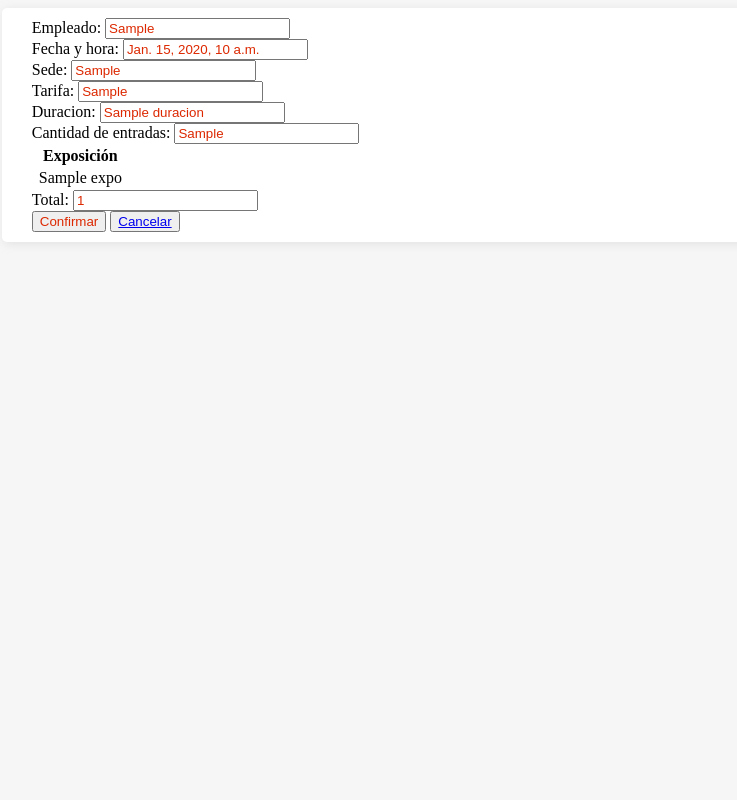
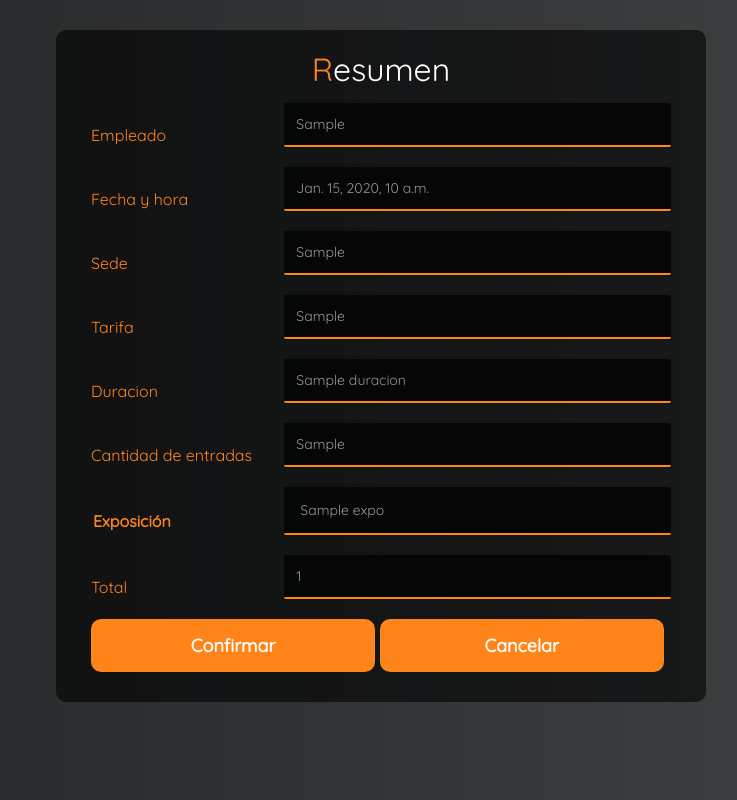
Before and after one commit to juliansalvucci/Museo, a Django app: template VentaEntradas/templates/tomarCantidadDeEntradas.html in a window 1280 px wide. Shown: the whole page, without its empty margins (259-996 px from the left). Run offline with Django 3.2, Linux system fonts and the light colour scheme; tables that the repository leaves empty hold one stand-in row (values such as "Sample post"); the template is opened without the code that fills it: values that come from a table or form of the project are taken from there, most other values are stand-ins (such as "Sample title", 1, 10 or a date in 2020).

Commit message:
Estilos aplicados

```diff
--- a/Diseño/settings.py
+++ b/Diseño/settings.py
@@ -78,7 +78,7 @@ WSGI_APPLICATION = 'Diseño.wsgi.application'
 DATABASES = {
     'default': {
         'ENGINE': 'django.db.backends.postgresql_psycopg2',
-        'NAME': 'museo2',
+        'NAME': 'museo',
         'USER': 'postgres',
         'PASSWORD': '',
         'HOST': 'localhost',
--- a/VentaEntradas/models.py
+++ b/VentaEntradas/models.py
@@ -194,8 +194,7 @@ class Exposicion(models.Model):
     horaApertura = models.TimeField(blank=True, null=True)
     horaCierre = models.TimeField(blank=True, null=True)
     nombre = models.CharField(max_length=200, blank=True, null=True)
-    detalleExposicion = models.ManyToManyField(
-        "DetalleExposicion", blank=True, null=True)
+    detalleExposicion = models.ManyToManyField("DetalleExposicion", blank=True, null=True)
     empleado = models.OneToOneField(
         "Empleado",
         verbose_name=_('Empleado'),
--- a/VentaEntradas/templates/base.html
+++ b/VentaEntradas/templates/base.html
@@ -1,22 +1,25 @@
 <!DOCTYPE html>
 <html lang="en">
 	<head>
-    <meta charset="UTF-8">
-    <meta http-equiv="X-UA-Compatible" content="IE=edge">
-    <meta name="viewport" content="width=device-width, initial-scale=1.0">
+		<meta charset="UTF-8" />
+		<meta http-equiv="X-UA-Compatible" content="IE=edge" />
+		<meta name="viewport" content="width=device-width, initial-scale=1.0" />
 		<title>Museo pictórico</title>
-    <link rel="stylesheet" href="/static/styles.css" />
+		<link rel="preconnect" href="https://fonts.googleapis.com" />
+		<link rel="preconnect" href="https://fonts.gstatic.com" crossorigin />
+		<link
+			href="https://fonts.googleapis.com/css2?family=Quicksand&display=swap"
+			rel="stylesheet"
+		/>
+		<link rel="stylesheet" media="screen" href="/static/main_styles.css" />
 	</head>
 	<body>
+		<div class="form">
 			<div class="contenido">
-        {% block contenido %}
-        {% endblock contenido %}
+				{% block contenido %} {% endblock contenido %}
 			</div>
 
-    <div class="entradas">
-        {% block entradas %}
-        {% endblock entradas %}
+			<div class="entradas">{% block entradas %} {% endblock entradas %}</div>
 		</div>
-
 	</body>
 </html>
--- a/VentaEntradas/templates/error.html
+++ b/VentaEntradas/templates/error.html
@@ -1,4 +1,4 @@
 {% extends "base.html" %} {% block contenido %}
 {% csrf_token %}
-<p>Se ha detectado un exceso de visitantes para la Sede</p>
+<h2>Se ha detectado un exceso de visitantes para la Sede</h2>
 {% endblock contenido %}
--- a/VentaEntradas/templates/finCU.html
+++ b/VentaEntradas/templates/finCU.html
@@ -1,6 +1,6 @@
 {% extends "base.html" %}
 {% block contenido %}
-  <h4>Entradas generadas:</h4>
+  <h2>Entradas generadas:</h2>
 {% endblock contenido %}
 
 {% block entradas %}
--- a/VentaEntradas/templates/tomarCantidadDeEntradas.html
+++ b/VentaEntradas/templates/tomarCantidadDeEntradas.html
@@ -1,76 +1,140 @@
+<!DOCTYPE html>
+<html>
+	<head>
+		<meta charset="utf-8" />
+		<meta name="viewport" content="width=device-width, initial-scale=1" />
+		<link rel="preconnect" href="https://fonts.googleapis.com" />
+		<link rel="preconnect" href="https://fonts.gstatic.com" crossorigin />
+		<link
+			href="https://fonts.googleapis.com/css2?family=Quicksand&display=swap"
+			rel="stylesheet"
+		/>
+		<link rel="stylesheet" media="screen" href="/static/main_styles.css" />
+	</head>
+	<body>
 		{% extends "base.html" %} {% block contenido %}
+		<div class="form-header">
+					<h1 class="form-title">
+						R<span>esumen</span>
+					</h1>
+				</div>
 		<form action="../tomarConfirmacionDeVenta/" method="POST">
 			{% csrf_token %}
-  <label for="empleadoLogueado">Empleado: </label
-  ><input
+			<div class="form-content-input">
+				<label for="empleadoLogueado" class="form-label">Empleado</label>
+				<input
 					type="text"
 					name="empleadoLogueado"
 					value="{{empleadoLogueado}}"
 					readonly="True"
+					class="form-input"
+					placeholder="Nombre empleado"
 				/>
-  <!--input estatico-->
-  <br>
-  <label for="fechaHoraActual">Fecha y hora: </label
-  ><input
+			</div>
+			<div class="form-content-input">
+				<label for="fechaHoraActual" class="form-label">Fecha y hora</label>
+				<input
 					type="datetime"
 					name="fechaHoraActual"
 					value="{{fechaHoraActual}}"
 					readonly="True"
+					class="form-input"
+					placeholder="yyyy/mm/dd"
 				/>
-  <br>
-  <input type="hidden" name="sesion" value="{{sesion}}" readonly="True" />
-  <label for="sedeActual">Sede: </label
-  ><input
+			</div>
+			<!-- <div class="form-content-input">
+				<label for="sesion" class="form-label">Sesión</label>
+				<input
+					type="text"
+					name="sesion"
+					value="{{sesion}}"
+					readonly="True"
+					class="form-input"
+					placeholder="Nombre usuario"
+
+				/>
+			</div> -->
+			<div class="form-content-input">
+				<label for="sedeActual" class="form-label">Sede</label>
+				<input
 					type="text"
 					name="sedeActual"
 					value="{{sedeActual}}"
 					readonly="True"
+					class="form-input"
+					placeholder="Nombre sede"
 				/>
-  <br />
-  <label for="tarifaSeleccionada">Tarifa: </label
-  ><input
+			</div>
+			<div class="form-content-input">
+				<label for="tarifaSeleccionada" class="form-label">Tarifa</label>
+				<input
 					type="text"
 					name="tarifaSeleccionada"
 					value="{{tarifaSeleccionada}}"
 					readonly="True"
+					class="form-input"
+					placeholder="Tarifa"
 				/>
-  <br />
-  <label for="duracion">Duracion: </label
-  ><input type="text" name="duracion" value="{{duracion}}" readonly="True" />
-  <br />
-  <label for="cantidadDeEntradas">Cantidad de entradas: </label
-  ><input
+			</div>
+			<div class="form-content-input">
+				<label for="duracion" class="form-label">Duracion</label>
+				<input
+					type="text"
+					name="duracion"
+					value="{{duracion}}"
+					readonly="True"
+					class="form-input"
+					placeholder="00:00:00"
+				/>
+			</div>
+			<div class="form-content-input">
+				<label for="cantidadDeEntradas" class="form-label"
+					>Cantidad de entradas</label
+				>
+				<input
 					type="text"
 					name="cantidadDeEntradas"
 					value="{{cantidadDeEntradas}}"
 					readonly="True"
+					class="form-input"
+					placeholder="00"
 				/>
-  <br />
-  <table>
-    <thead>
-      <th></th>
+			</div>
+			<table class="form-content-input">
+				<thead class="form-label">
 					<th>Exposición</th>
 				</thead>
-    <tbody>
+				<tbody class="form-input">
 					{% for expo in exposicionVigente %}
 					<tr>
 						<td>
-          <input type="hidden" name="exposicionVigente[]" value="{{expo}}" />
+							<input
+								type="hidden"
+								name="exposicionVigente[]"
+								value="{{expo}}"
+							/>
 						</td>
 						<td>{{expo}}</td>
 					</tr>
 					{% endfor %}
 				</tbody>
 			</table>
-  <label for="totalVenta">Total: </label
-  ><input
+			<div class="form-content-input">
+				<label for="totalVenta" class="form-label">Total</label>
+				<input
 					type="text"
 					name="totalVenta"
 					value="{{totalVenta}}"
 					readonly="True"
+					class="form-input"
+					placeholder="00"
 				/>
-  <br />
-  <input type="submit" value="Confirmar" />
-  <button><a href="../registrarNuevaEntrada/">Cancelar</a></button>
+			</div>
+			<input type="submit" class="btn-submit final" value="Confirmar" />
+			<button class="btn-submit final">
+				<a href="../registrarNuevaEntrada/">Cancelar</a>
+			</button>
 		</form>
 		{% endblock contenido %}
+	</body>
+</html>
--- a/static/main_styles.css
+++ b/static/main_styles.css
@@ -63,7 +63,7 @@ body {
 }
 
 .btn-submit {
-	grid-column: 1/3;
+	width: 100%;
 	outline: none;
 	background: #ff851b;
 	font-size: 18px;
@@ -74,8 +74,36 @@ body {
 	cursor: pointer;
 	transition: all 0.5s ease;
 	border-radius: 10px;
+	text-decoration: none;
 }
 
-.btn-submit:hover {
-	background: #f29718;
+.final {
+	width: 49%;
 }
+.btn-submit a {
+	text-decoration: none;
+	color: #fff;
+}
+
+.btn-submit:focus {
+	background: #b36f12;
+}
+
+p{
+	color: rgb(242, 93, 0);
+	color-scheme: rgb(247, 107, 0);
+	margin-top: 10px;
+	margin-bottom: 10px;
+}
+
+.entrada{
+	margin-top: 30px;
+	margin-bottom: 30px;
+}
+
+h2{
+	color: rgb(242, 93, 0);
+	color-scheme: rgb(247, 107, 0);
+	margin-top: 10px;
+	margin-bottom: 10px;
+}
```
Also changed, not shown: VentaEntradas/templates/mostrarTarifasVigentes.html (+55 -17 lines), VentaEntradas/templates/solicitarCantidadEntradas.html (+78 -22 lines), VentaEntradas/views.py (+2 -11 lines). Lines whose indentation alone changed are shown as unchanged.
